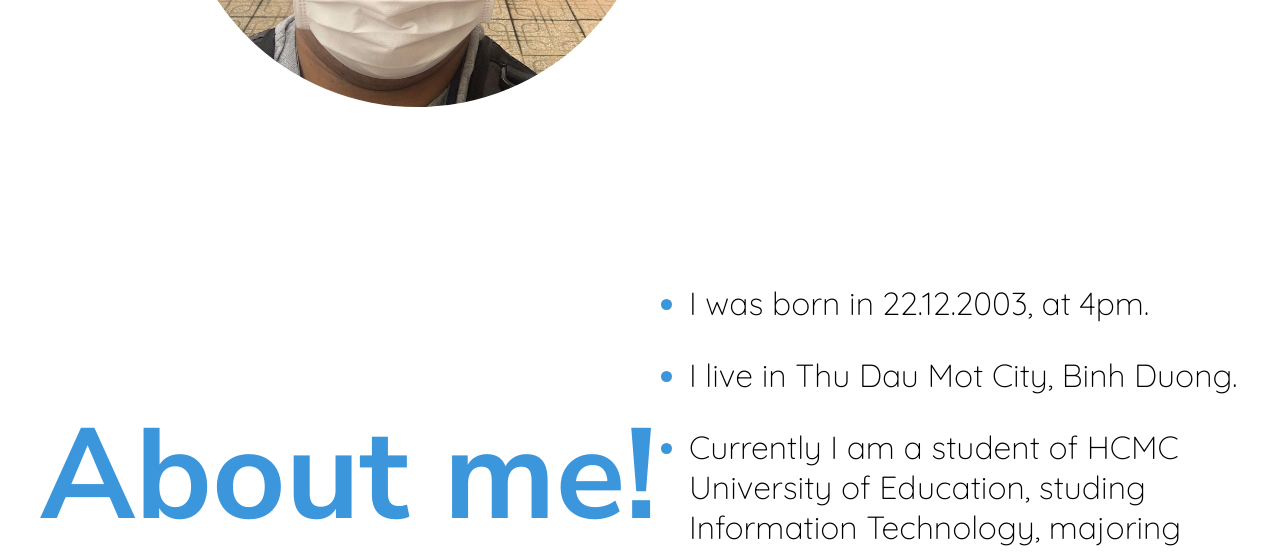
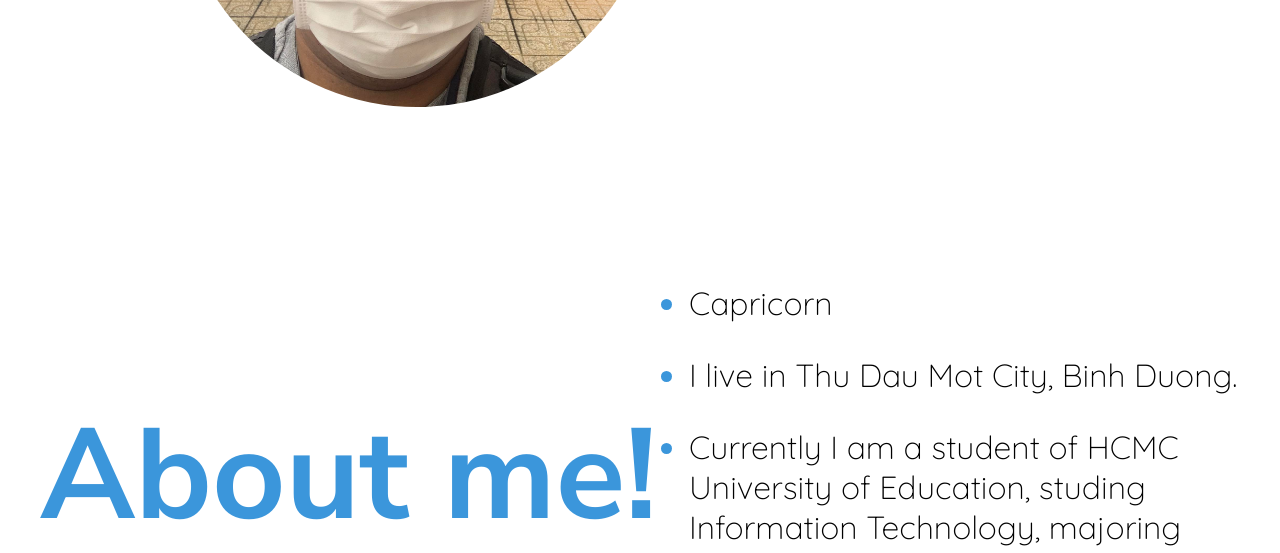
Before and after one commit to thegaelis/MyBio, a plain HTML site: page index.html in a window 1280 px wide. Shown: the part 534-1087 px from the top of the page. Drawn offline with nearby package versions, Linux system fonts and the light colour scheme.

Commit message:
Update index.html

```diff
--- a/index.html
+++ b/index.html
@@ -53,7 +53,7 @@
                 </div>
                 <div class="AboutWords" data-aos="fade-left" data-aos-duration="750">
                     <ul>
-                        <li><p>I was born in 22.12.2003, at 4pm.</p></li>
+                        <li><p>Capricorn</p></li>
                         <li><p>I live in Thu Dau Mot City, Binh Duong.</p></li>
                         <li><p>Currently I am a student of HCMC University of Education, studing Information Technology, majoring Software Engineering.</p></li>
                         <li><p>I am a very funny and open-mind person, willing to learn</p></li>
```
